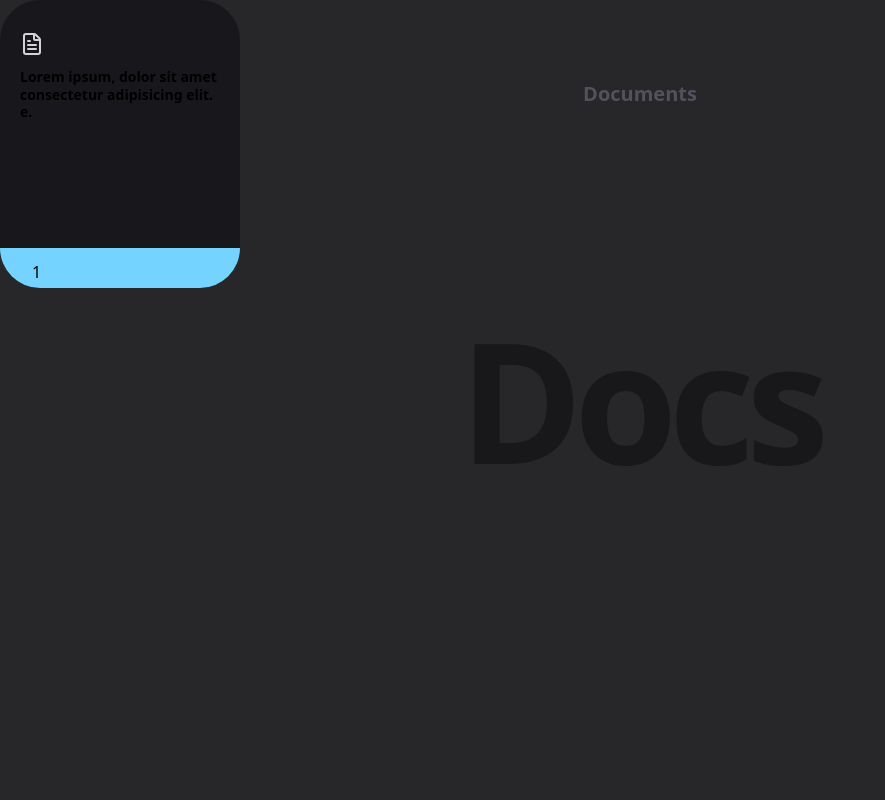
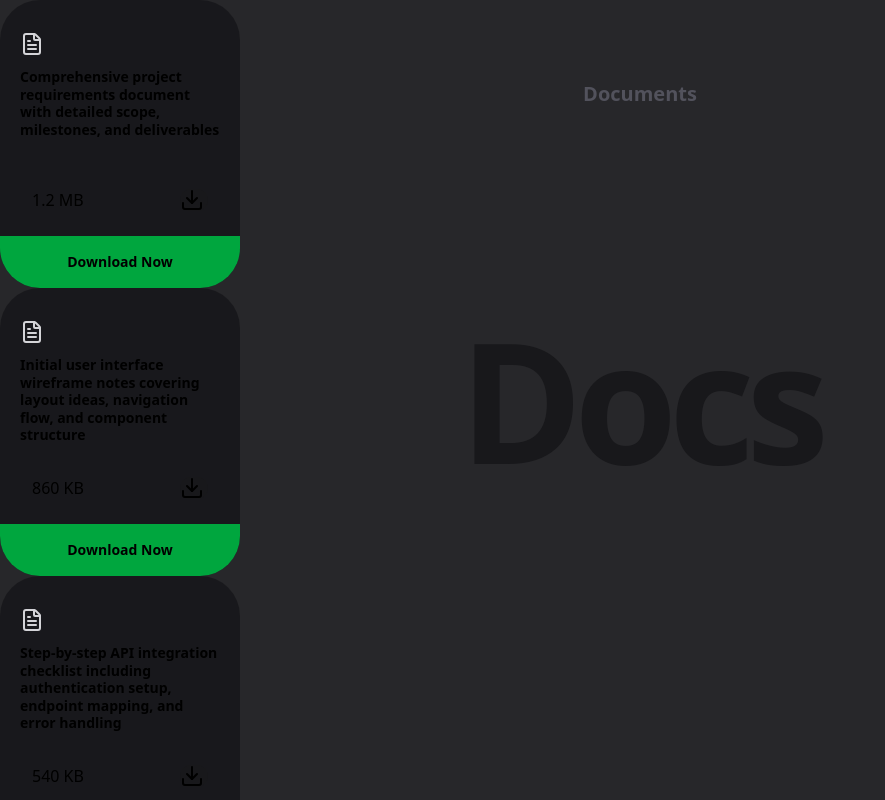
Before and after one commit to NamanSharma2112/Docs-Mini-App, a Next.js app: page / in a window 1280 px wide. Shown: the whole page, without its empty margins (0-885 px from the left). Built offline with nearby package versions, Linux system fonts and the light colour scheme.

Commit message:
build background

```diff
--- a/app/component/Card.tsx
+++ b/app/component/Card.tsx
@@ -1,25 +1,36 @@
 import { Download, FileText } from 'lucide-react'
 import React from 'react'
 
+interface CardData {
+  description: string,
+  filesize: string,
+  CloseOrDownload: string,
+  tagdetails: string,
+}
 
+interface CardProps {
+  data: CardData
+}
 
-
-const Card = () => {
-
+const Card = ({ data }: CardProps) => {
   return (
     <div>
-           <div className='relative w-60 h-72 rounded-[40px] bg-zinc-900/90 py-8 px-5 overflow-hidden' >
-           <FileText className='text-5xl text-zinc-300' />
-           <p className='text-sm leading-tight mt-3 font-semibold '>Lorem ipsum, dolor sit amet consectetur adipisicing elit. e.</p>
-           <div className='footer absolute  bottom-0 w-full left-0 bg-sky-300 h-10 py-3 px-8 '>1
-           <div>
-            <h5 className='text-amber-400'>.5mb</h5>
-            <Download className='text-2xl text-zinc-300' />
-           </div>
-           </div>
-              </div>
+      <div className='relative w-60 h-72 rounded-[40px] bg-zinc-900/90 py-8 px-5 overflow-hidden'>
+        <FileText className='text-5xl text-zinc-300' />
+        <p className='text-sm leading-tight mt-3 font-semibold '>{data.description}</p>
+        <div className='footer absolute bottom-0 w-full left-0  '>
+          <div>
+            <h5 className='flex items-center justify-between mb-3 py-3 px-8'>{data.filesize} <span className='size-5.5 w-7 bg-zinc-900/50 rounded-full flex items-center'>  <Download className='' />
+            </span>
+            </h5>
+          </div>
+        <div className='tag w-full py-4 bg-green-600 flex items-center justify-center '>
+          <h3 className='text-sm font-semibold'> Download Now</h3>
+
+        </div>
+        </div>
+      </div>
     </div>
   )
 }
-
 export default Card
--- a/app/component/Foreground.tsx
+++ b/app/component/Foreground.tsx
@@ -2,9 +2,53 @@ import React from 'react'
 import Card from './Card'
 
 const Foreground = () => {
+  const data = [
+    {
+      description: 'Comprehensive project requirements document with detailed scope, milestones, and deliverables',
+      filesize: '1.2 MB',
+      CloseOrDownload: 'Download',
+      tagdetails: 'Important',
+    },
+    {
+      description: 'Initial user interface wireframe notes covering layout ideas, navigation flow, and component structure',
+      filesize: '860 KB',
+      CloseOrDownload: 'Close',
+      tagdetails: 'Draft',
+    },
+    {
+      description: 'Step-by-step API integration checklist including authentication setup, endpoint mapping, and error handling',
+      filesize: '540 KB',
+      CloseOrDownload: 'Download',
+      tagdetails: 'Review',
+    },
+    {
+      description: 'Detailed meeting summary for Sprint 3 with action items, blockers discussed, and team decisions',
+      filesize: '320 KB',
+      CloseOrDownload: 'Close',
+      tagdetails: 'Internal',
+    },
+    {
+      description: 'Complete testing report with test case results, bug findings, coverage insights, and quality notes',
+      filesize: '2.1 MB',
+      CloseOrDownload: 'Download',
+      tagdetails: 'Final',
+    },
+    {
+      description: 'Practical deployment guide describing build steps, environment configuration, and production release process',
+      filesize: '780 KB',
+      CloseOrDownload: 'Download',
+      tagdetails: 'Release',
+    },
+  ]
+
   return (
     <div className='fixed top-0 left-0 z-3 w-full h-full '>
-     <Card />
+      {data.map((item, index) => ((
+        <div key={index} className=''>
+          <Card data={item} />
+        </div>
+      )))}
+
 
     </div>
   )
```
